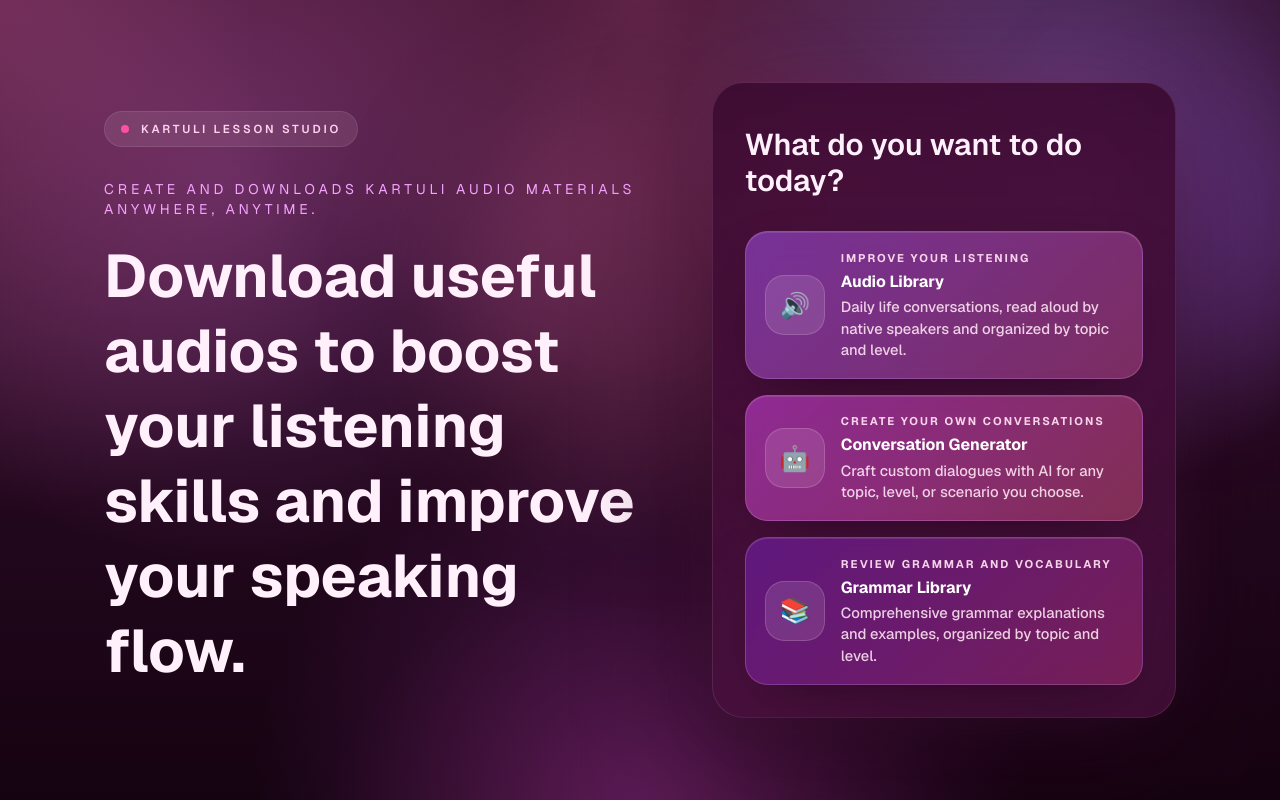
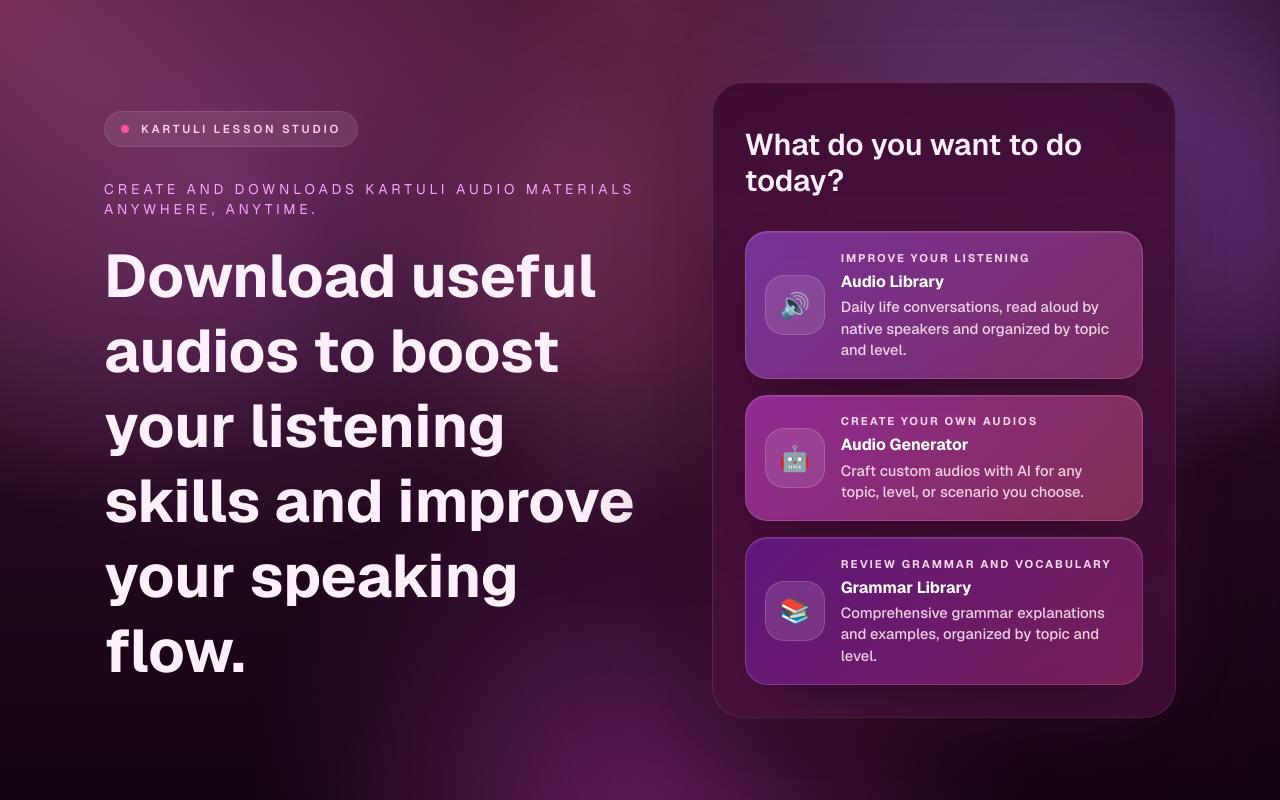
Before and after one commit to eduardoamdev/kartuli-audio-generator, a Next.js app: page / in a window 1280 px wide. Built offline with nearby package versions, Linux system fonts and the light colour scheme.

Commit message:
feat: add id property to ActivityCard type and update activityCards with unique ids

```diff
--- a/src/app/page.tsx
+++ b/src/app/page.tsx
@@ -3,6 +3,7 @@ import type { ActivityCards } from "../types/cards";
 
 const activityCards: ActivityCards = [
   {
+    id: "audio-library",
     href: "/",
     variant: "blue",
     icon: "🔊",
@@ -12,15 +13,17 @@ const activityCards: ActivityCards = [
       "Daily life conversations, read aloud by native speakers and organized by topic and level.",
   },
   {
+    id: "audio-generator",
     href: "/",
     variant: "purple",
     icon: "🤖",
-    eyebrow: "Create your own conversations",
-    title: "Conversation Generator",
+    eyebrow: "Create your own audios",
+    title: "Audio Generator",
     description:
-      "Craft custom dialogues with AI for any topic, level, or scenario you choose.",
+      "Craft custom audios with AI for any topic, level, or scenario you choose.",
   },
   {
+    id: "grammar-library",
     href: "/",
     variant: "teal",
     icon: "📚",
@@ -76,7 +79,7 @@ export default function Home() {
               <div className="space-y-4">
                 {activityCards.map((activity) => (
                   <Button
-                    key={activity.href}
+                    key={activity.id}
                     href={activity.href}
                     variant={activity.variant}
                     icon={activity.icon}
--- a/src/types/cards.ts
+++ b/src/types/cards.ts
@@ -1,6 +1,7 @@
 export type ActivityCardVariant = "blue" | "purple" | "teal";
 
 export type ActivityCard = {
+  id: string;
   href: string;
   variant: ActivityCardVariant;
   icon: string;
```
